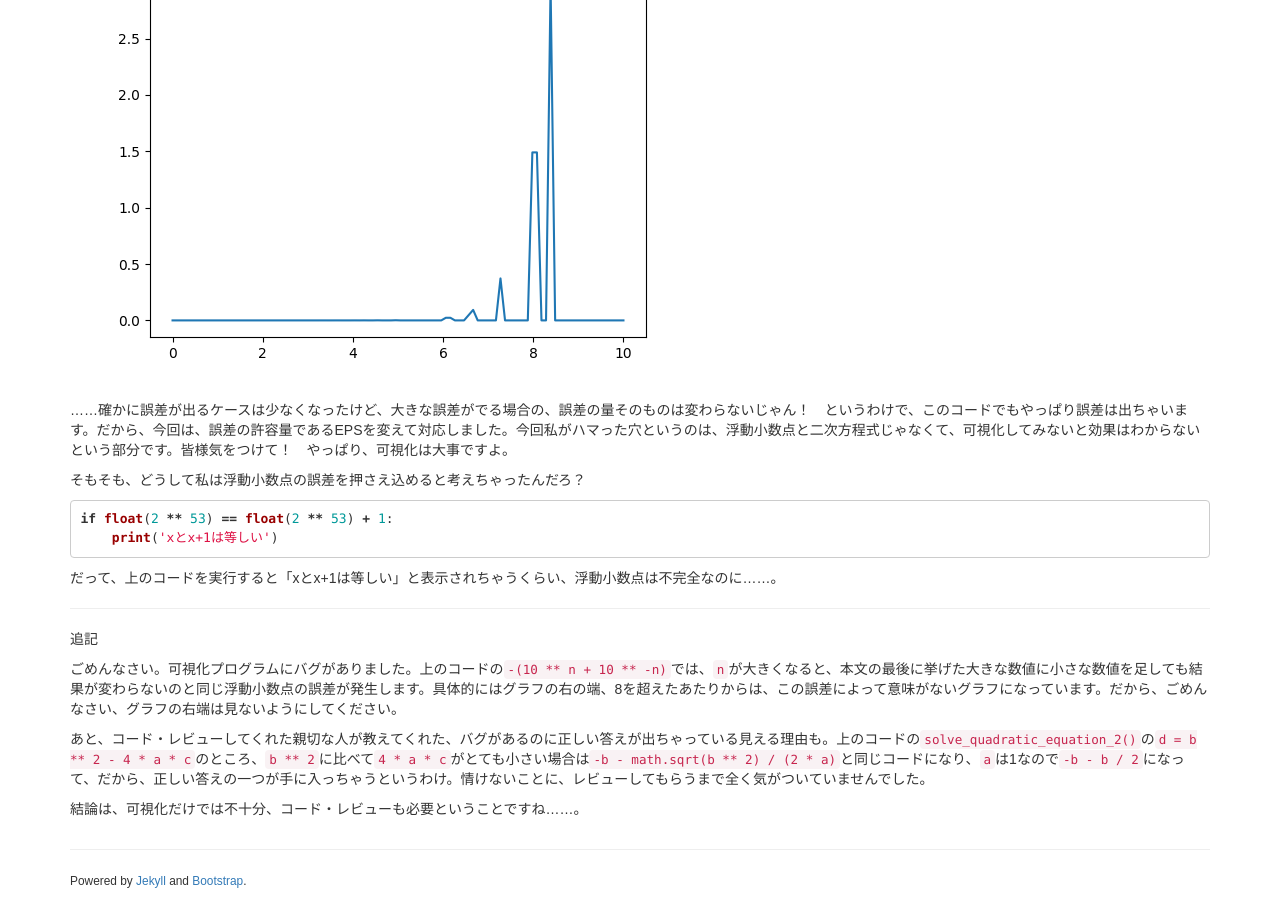
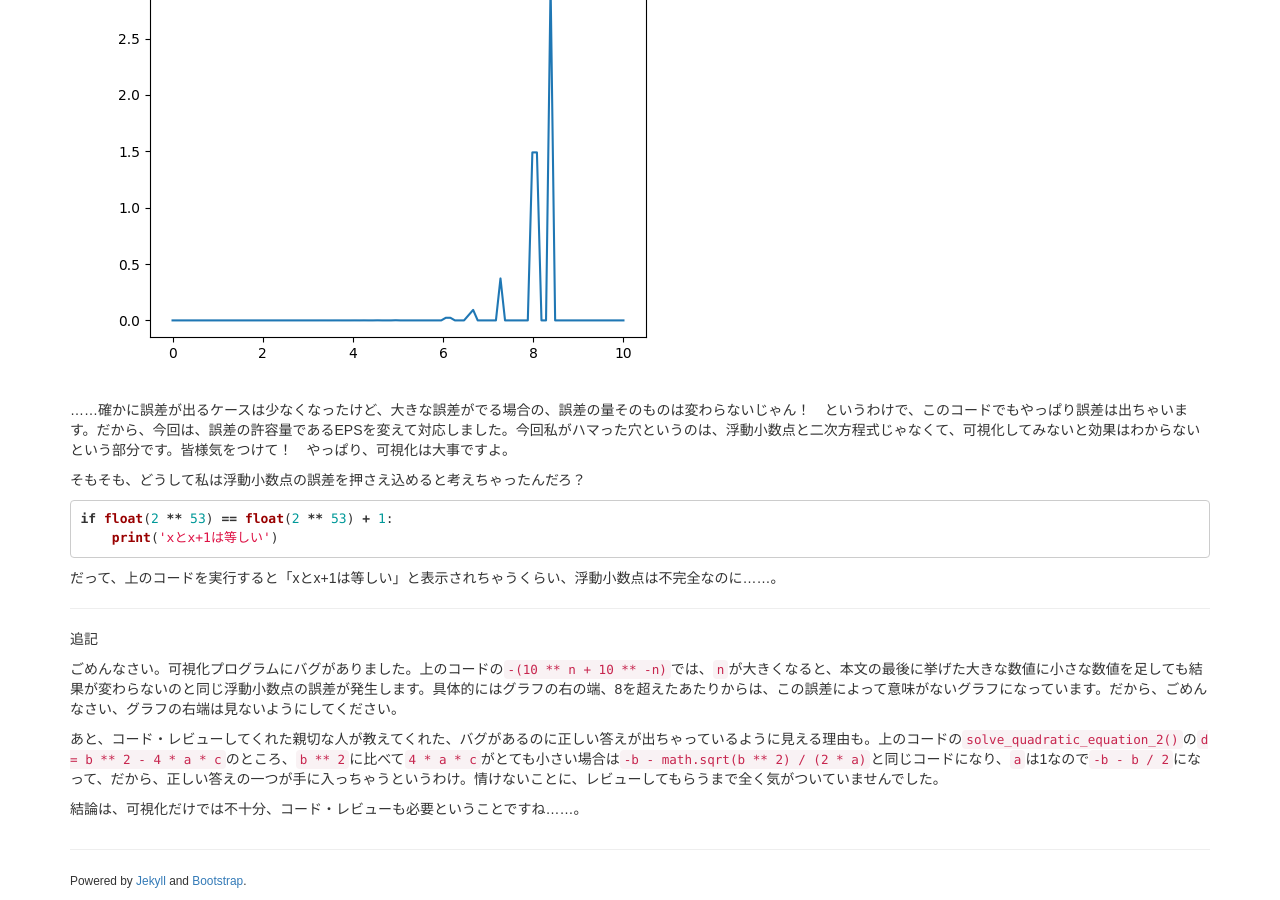
Before and after one commit to tail-island/tail-island.github.io, a Jekyll site: the page built from _posts/2017-04-27-floating-point.md, in a window 1280 px wide and 900 px high, scrolled down 2603 px. Built offline with Jekyll 4.4.1, drawn with Linux system fonts in a browser that asks for light colours.

Commit message:
bugs are fixed.

```diff
--- a/_posts/2017-04-27-floating-point.md
+++ b/_posts/2017-04-27-floating-point.md
@@ -119,6 +119,6 @@ if float(2 ** 53) == float(2 ** 53) + 1:
 
 ごめんなさい。可視化プログラムにバグがありました。上のコードの`-(10 ** n + 10 ** -n)`では、`n`が大きくなると、本文の最後に挙げた大きな数値に小さな数値を足しても結果が変わらないのと同じ浮動小数点の誤差が発生します。具体的にはグラフの右の端、8を超えたあたりからは、この誤差によって意味がないグラフになっています。だから、ごめんなさい、グラフの右端は見ないようにしてください。
 
-あと、コード・レビューしてくれた親切な人が教えてくれた、バグがあるのに正しい答えが出ちゃっている見える理由も。上のコードの`solve_quadratic_equation_2()`の`d = b ** 2 - 4 * a * c`のところ、`b ** 2`に比べて`4 * a * c`がとても小さい場合は`-b - math.sqrt(b ** 2) / (2 * a)`と同じコードになり、`a`は1なので`-b - b / 2`になって、だから、正しい答えの一つが手に入っちゃうというわけ。情けないことに、レビューしてもらうまで全く気がついていませんでした。
+あと、コード・レビューしてくれた親切な人が教えてくれた、バグがあるのに正しい答えが出ちゃっているように見える理由も。上のコードの`solve_quadratic_equation_2()`の`d = b ** 2 - 4 * a * c`のところ、`b ** 2`に比べて`4 * a * c`がとても小さい場合は`-b - math.sqrt(b ** 2) / (2 * a)`と同じコードになり、`a`は1なので`-b - b / 2`になって、だから、正しい答えの一つが手に入っちゃうというわけ。情けないことに、レビューしてもらうまで全く気がついていませんでした。
 
 結論は、可視化だけでは不十分、コード・レビューも必要ということですね……。
```
